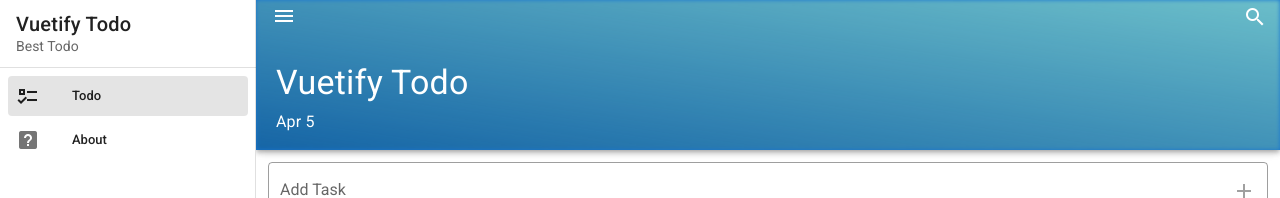
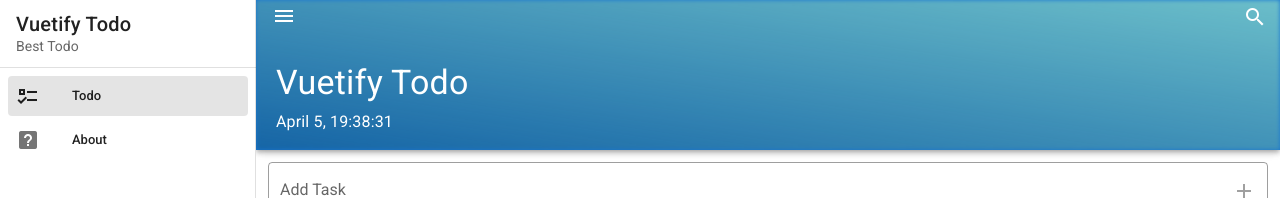
Before and after one commit to MrNedNick/vuetify-todo-mobile, a Vue app: page /#/ in a window 1280 px wide. Shown: the top 198 px of the page. Built offline with nearby package versions, Linux system fonts and the light colour scheme.

Commit message:
Display full date and time

```diff
--- a/src/components/Tools/LiveDateTime.vue
+++ b/src/components/Tools/LiveDateTime.vue
@@ -14,7 +14,8 @@ export default {
     },
     methods: {
         getDate() {
-           this.date = format(new Date(), 'MMM d')
+           this.date = format(new Date(), 'MMMM d, H:mm:ss')
+           setTimeout(this.getDate, 1000)
         }
     },
     mounted() {
```
